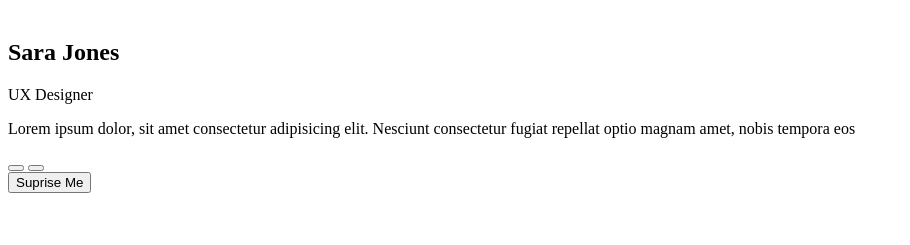
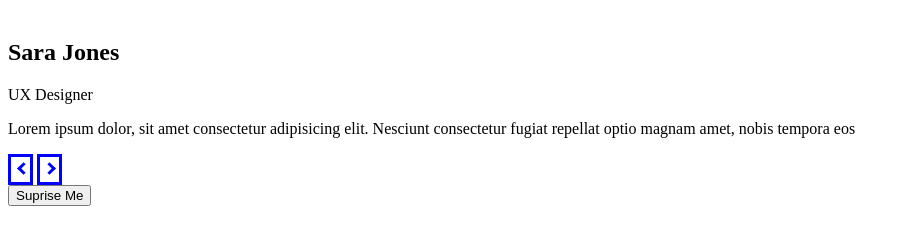
Before and after one commit to adamvitaris/reviews, a plain HTML site: page index.html in a window 1280 px wide. Shown: the part 79-324 px from the top of the page, without its empty margins (0-910 px from the left). Drawn offline with Linux system fonts and the light colour scheme.

Commit message:
Update style.css
Made the chevrons but I have to finish them.

```diff
--- a/index.html
+++ b/index.html
@@ -25,8 +25,8 @@
                 nobis tempora eos</p>
         <!--Buttons-->
         <div class="btn-container">
-            <button class="prev-btn"></button>
-            <button class="prev-btn"></button>
+            <button class="chevron left"></button>
+            <button class="chevron right"></button>
         </div>
         <!--Random Button-->
         <button class="random-btn">Suprise Me</button>
--- a/style.css
+++ b/style.css
@@ -0,0 +1,34 @@
+.chevron {
+    border: solid;
+    background-color: white;
+    color: blue;
+    cursor: pointer;
+    padding: 5px;
+    margin: 0;
+    gap: 30%;
+}
+
+
+.chevron::before {
+	border-style: solid;
+	border-width: 0.25em 0.25em 0 0;
+	content: '';
+	display: inline-block;
+	height: 0.45em;
+	left: 0.15em;
+	position: relative;
+	top: 0.15em;
+	transform: rotate(-45deg);
+	vertical-align: top;
+	width: 0.45em;
+}
+
+.chevron.right:before {
+	left: 0;
+	transform: rotate(45deg);
+}
+
+.chevron.left:before {
+	left: 0.25em;
+	transform: rotate(-135deg);
+}
```
